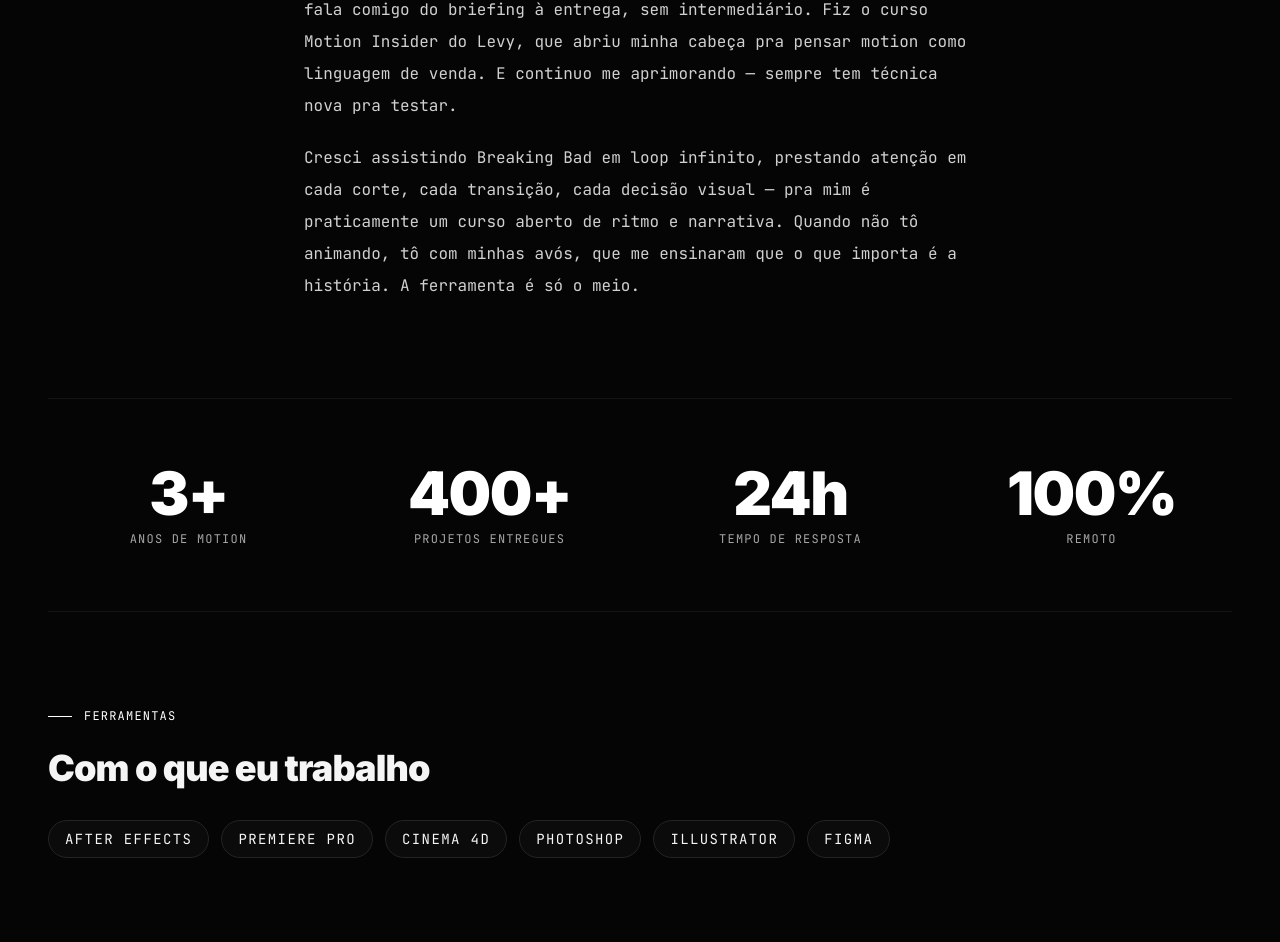
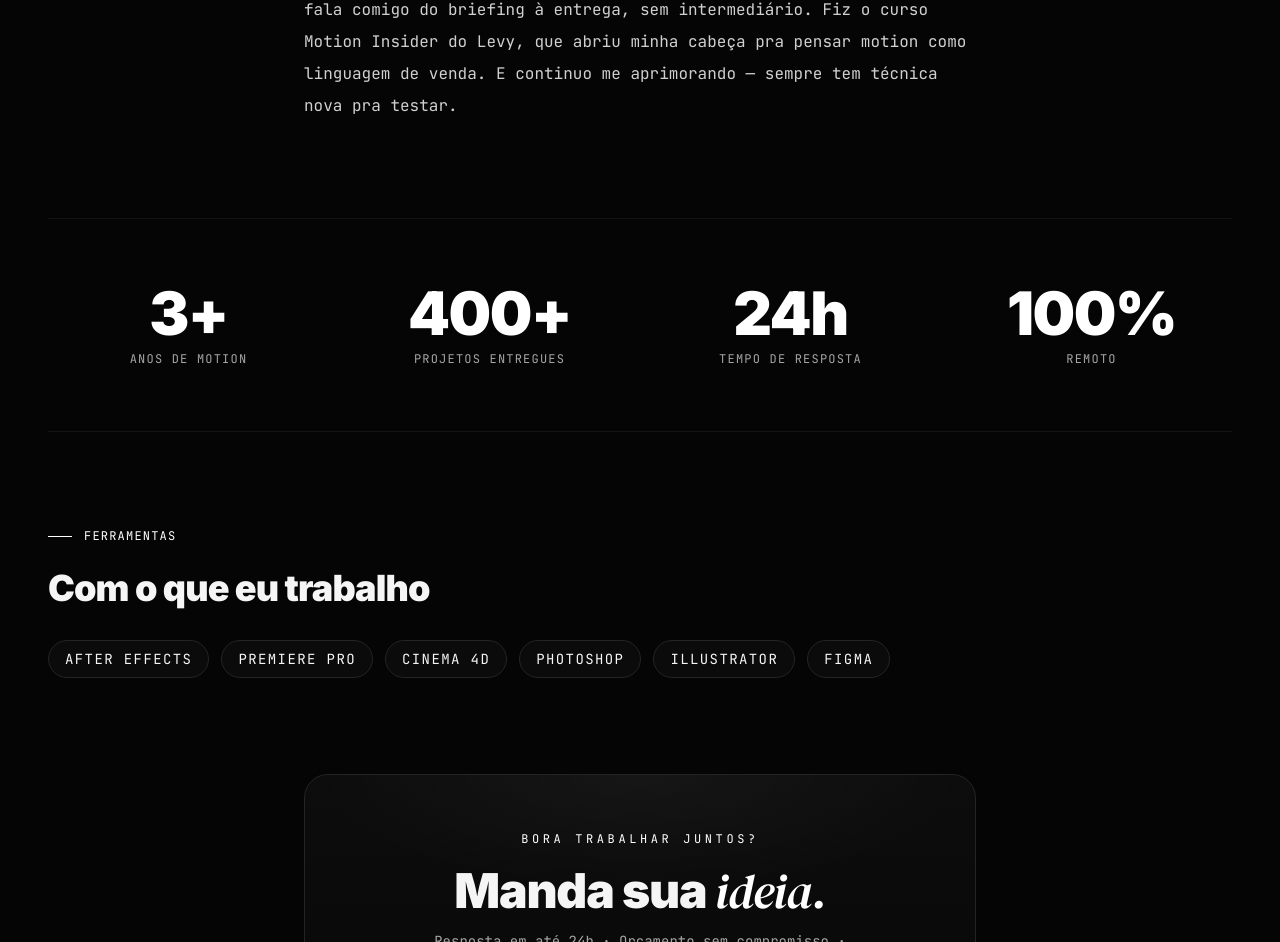
Before and after one commit to gustavoleao3000-lang/-guga-motion-portfolio, a React (Vite) app: page /about in a window 1280 px wide. Shown: the part 1631-2573 px from the top of the page. Built offline with nearby package versions, Linux system fonts and the light colour scheme.

Commit message:
bio: remove paragrafo do breaking bad/avos

```diff
--- a/src/pages/About.jsx
+++ b/src/pages/About.jsx
@@ -25,7 +25,7 @@ export default function About() {
     { value: '100%', label: t('about_stat_4_label') },
   ];
 
-  const BIO = [t('about_bio_1'), t('about_bio_2'), t('about_bio_3')];
+  const BIO = [t('about_bio_1'), t('about_bio_2')];
 
   return (
     <div className="pt-20 pb-16 md:pt-28 md:pb-24">
```
